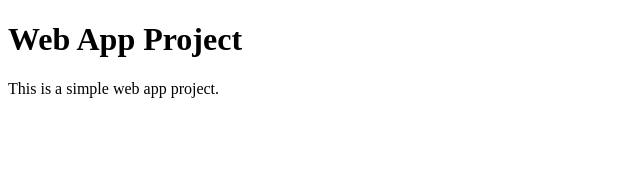
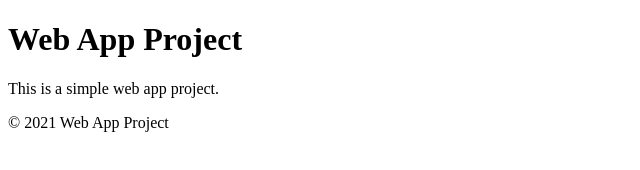
Before and after one commit to ibro-devs/my-project, a plain HTML site: page index.html in a window 1280 px wide. Shown: the whole page, without its empty margins (0-640 px from the left). Drawn offline with Linux system fonts and the light colour scheme.

Commit message:
footer added

```diff
--- a/index.html
+++ b/index.html
@@ -10,5 +10,9 @@
       <h1>Web App Project</h1>
       <p>This is a simple web app project.</p>
     </header>
+
+    <footer>
+      <p>&copy; 2021 Web App Project</p>
+    </footer>
   </body>
 </html>
```
